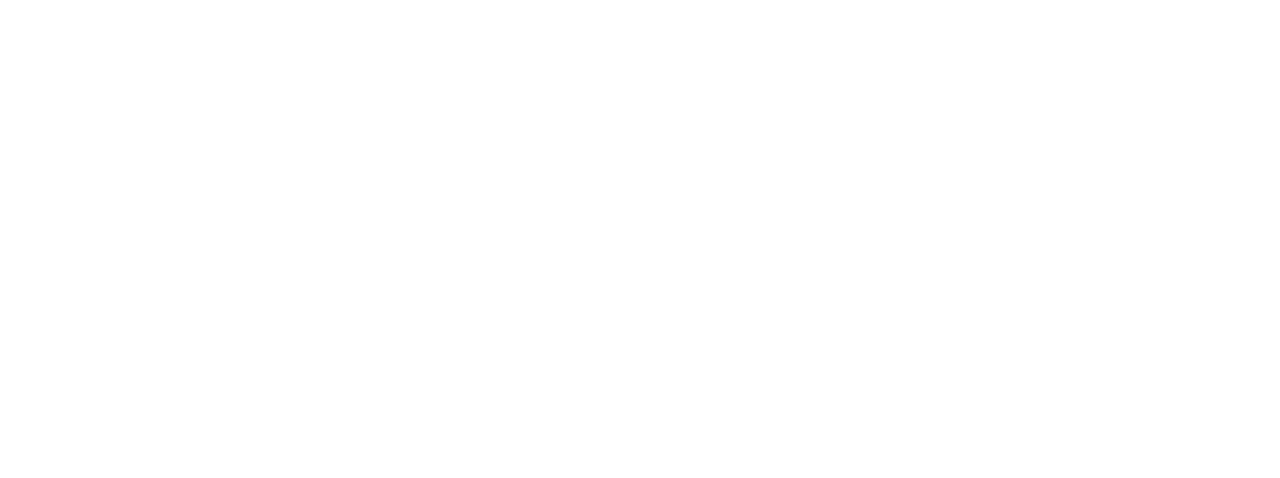
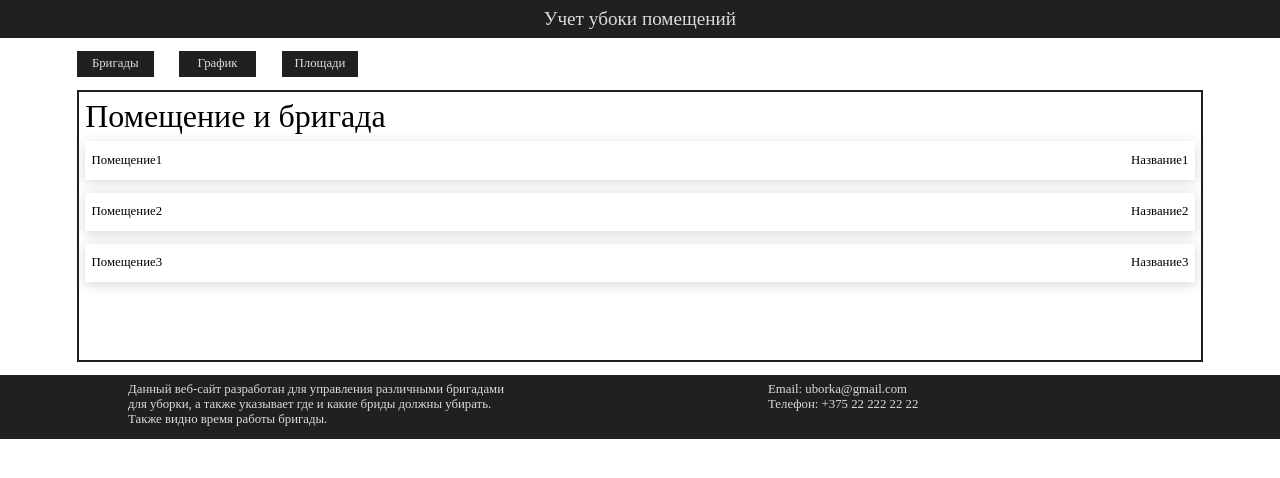
Before and after one commit to MaliyOna/SVCH_PristromskayaPIR211, a React (Create React App) app in the folder client/: page /area in a window 1280 px wide. Shown: the top 478 px of the page. Built offline with nearby package versions, Linux system fonts and the light colour scheme; the HTML template or start-up script is replaced by a standard one.

Commit message:
set up area page

```diff
--- a/client/src/pages/AreaPage/AreaPage.jsx
+++ b/client/src/pages/AreaPage/AreaPage.jsx
@@ -1,10 +1,38 @@
-import React from 'react';
+import React, { useEffect, useState } from 'react';
+import { PageHead } from '../../shared/components/PageHead/PageHead';
+import { Footer } from '../../shared/components/Footer/Footer';
+import { Content } from '../../shared/components/Content/Content';
+import { Menu } from '../../shared/components/Menu/Menu';
+import jsonData from '../../shared/data/data.json';
+import { AreaBlock } from '../../shared/components/AreaBlock/AreaBlock';
+import './AreaPage.scss';
 
 export function AreaPage() {
+  const [data, setData] = useState();
+
+  useEffect(() => {
+    loadData();
+  }, [])
+
+  async function loadData() {
+    setData(jsonData);
+    console.log(jsonData);
+  }
 
   return (
     <>
+      <PageHead />
+      <Menu />
+      <Content>
+        <div className='areaPage__title'>Помещение и бригада</div>
 
+        {
+          data && data.map(element =>
+            <AreaBlock key={element.id} area={element.area} brigade={element.brigade}/>
+          )
+        }
+      </Content>
+      <Footer />
     </>
   );
 }
--- a/client/src/pages/AreaPage/AreaPage.scss
+++ b/client/src/pages/AreaPage/AreaPage.scss
@@ -0,0 +1,4 @@
+.areaPage__title {
+  font-size: 2.5vw;
+  margin-bottom: .5vw;
+}
--- a/client/src/shared/components/Menu/Menu.scss
+++ b/client/src/shared/components/Menu/Menu.scss
@@ -14,4 +14,5 @@
     font-size: 1vw;
     display: flex;
     justify-content: center;
+    cursor: pointer;
 }
--- a/client/src/shared/data/data.json
+++ b/client/src/shared/data/data.json
@@ -1,20 +1,20 @@
 [
   {
-    "Id": 1,
-    "Бригада": "Название1",
-    "Расписание": "9.00-12.00",
-    "Помещение": "Помещение1"
+    "id": 1,
+    "brigade": "Название1",
+    "schedule": "9.00-12.00",
+    "area": "Помещение1"
   },
   {
-    "Id": 2,
-    "Бригада": "Название2",
-    "Расписание": "12.00-15.00",
-    "Помещение": "Помещение2"
+    "id": 2,
+    "brigade": "Название2",
+    "schedule": "12.00-15.00",
+    "area": "Помещение2"
   },
   {
-    "Id": 3,
-    "Бригада": "Название3",
-    "Расписание": "15.00-18.00",
-    "Помещение": "Помещение3"
+    "id": 3,
+    "brigade": "Название3",
+    "schedule": "15.00-18.00",
+    "area": "Помещение3"
   }
 ]
```
